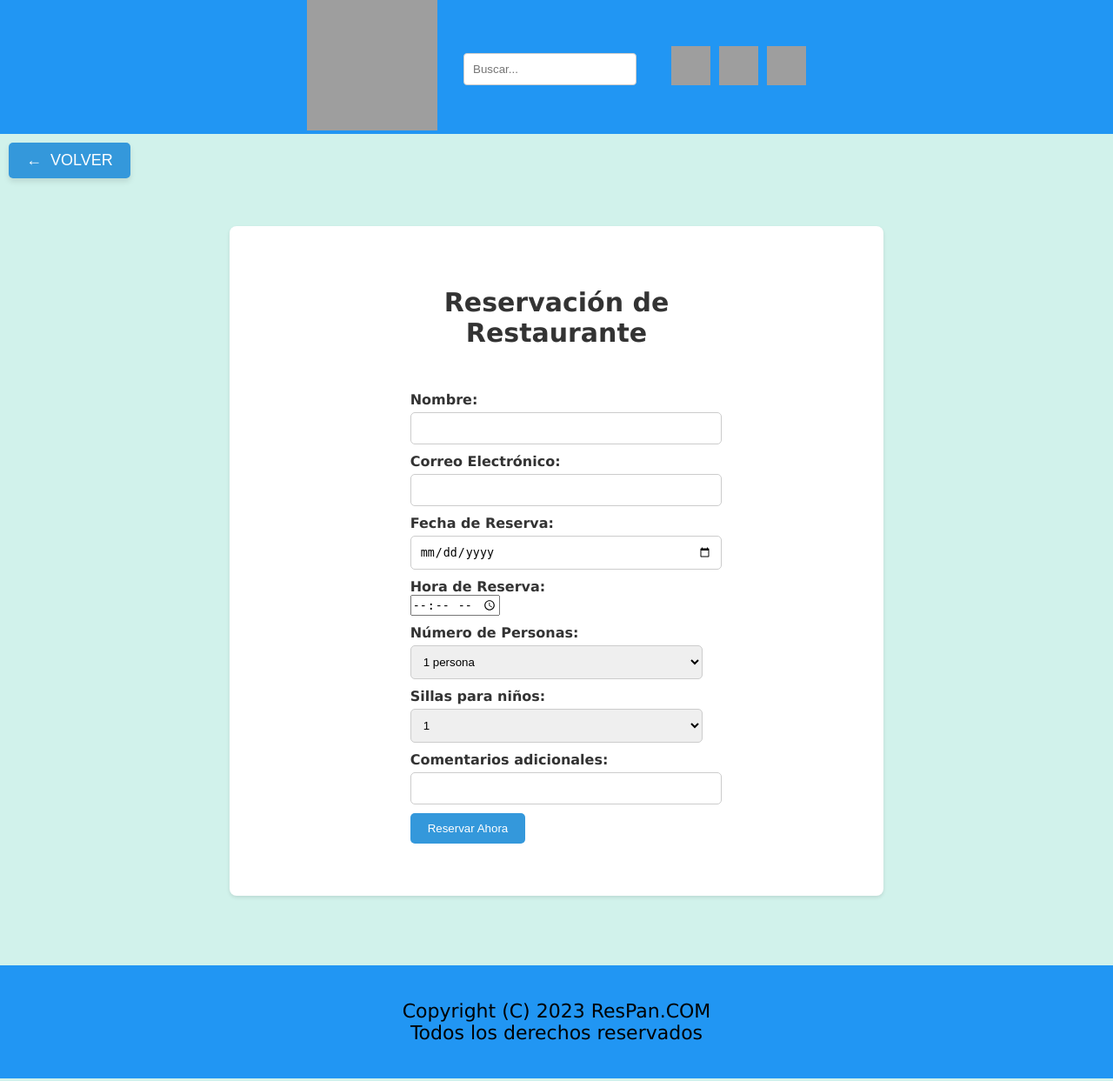
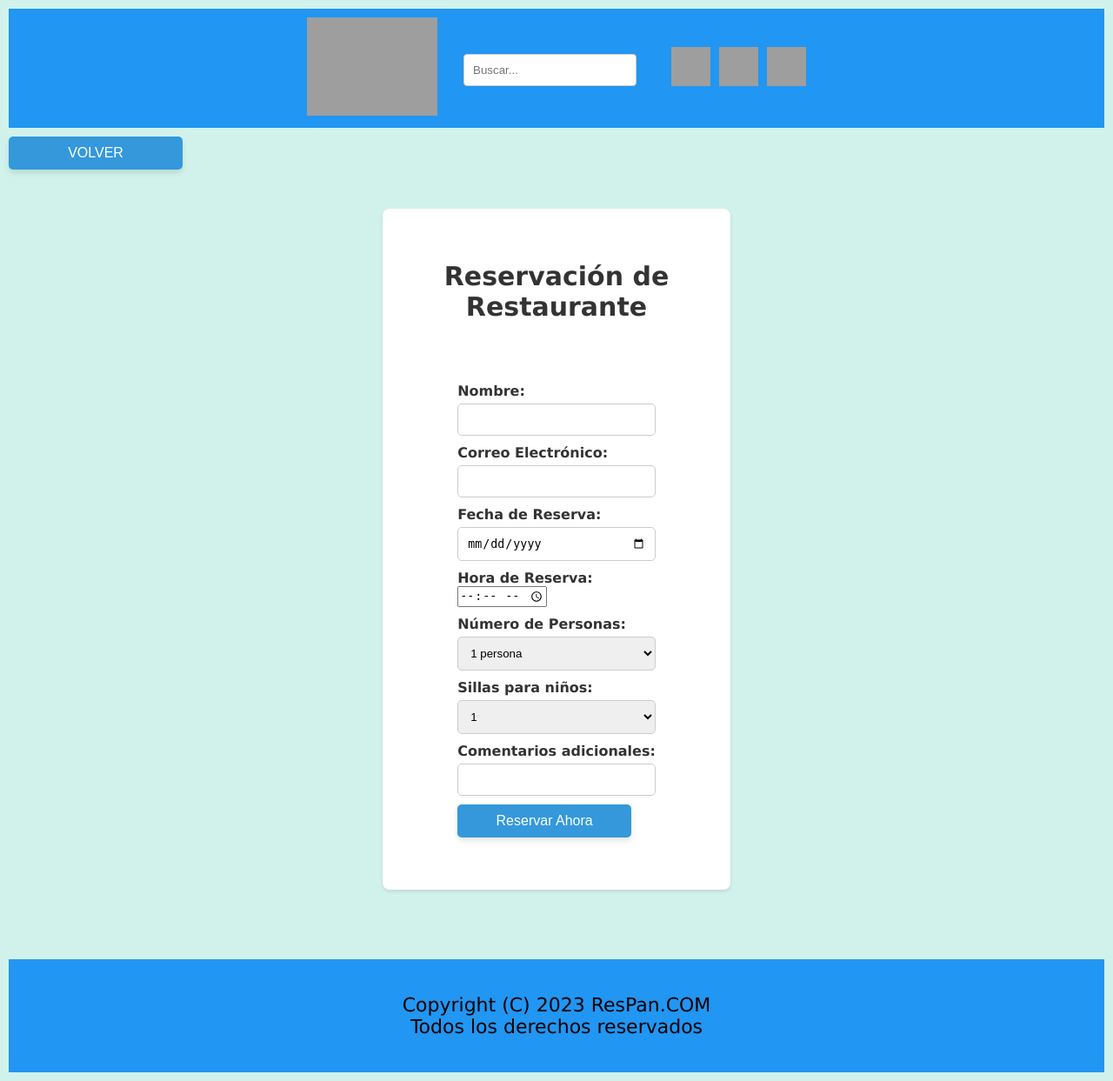
Before and after one commit to Oscar25Obed/Proyecto-Ing.-Web, a PHP site: page /Reserva.html in a window 1280 px wide. Shown: the whole page at 87% size. Run offline with PHP 8.4, Linux system fonts and the light colour scheme; grey boxes are pictures that could not be loaded.

Commit message:
Update style.css
Update del css

```diff
--- a/Codigo-Semestral/style.css
+++ b/Codigo-Semestral/style.css
@@ -1,78 +1,67 @@
-*{
+* {
   margin: 0;
   padding: 0;
+  box-sizing: border-box;
 }
 
-body{
-  background-color:   #D1F2EB;
+body {
+  background-color: #D1F2EB;
   font-family: Tahoma, sans-serif;
+  padding: 10px;
 }
 
-header{
+header {
   display: flex;
   justify-content: center;
-  padding: 0px 10px;
   background-color: #2196F3;
-  align-content: flex-end;
+  align-items: center;
   flex-wrap: wrap;
-  align-items: center;
-
+  padding: 10px;
 }
 
-.logoContainer{
-  width: 150px;
-  height: 150px;
+.logoContainer {
+  width: 100%;
+  max-width: 150px;
+  height: auto;
 }
-.socialContainer{
+
+.socialContainer {
   display: flex;
   align-items: center;
+  justify-content: space-around;
   gap: 10px;
   text-align: right;
-  align-content: center;
-  flex-wrap: wrap;
-  flex-direction: row;
-  justify-content: space-around;
 }
 
 nav {
   background-color: #1d7b57;
 }
 
-h1{
+h1, h2 {
   text-align: center;
-  font-family:Verdana, Geneva, Tahoma, sans-serif;
+  font-family: Verdana, Geneva, Tahoma, sans-serif;
   font-weight: bolder;
-  font-size: 45px;
-  padding-top: 40px;
-  padding-bottom: 10px;
+  padding: 10px 0;
+  font-size: 30px;
 }
 
-h2{
-  text-align: center;
-  font-family:Verdana, Geneva, Tahoma, sans-serif;
-  font-weight: bolder;
-  font-size: 30px;
-  padding-top: 40px;
-  padding-bottom: 10px;
-}
-
-a{
+a {
   font-weight: bold;
   color: #333333;
   text-decoration: none;
 }
 
-table{
+table {
   border-collapse: collapse;
-  margin: auto;
-  margin-top: 50px;
-  margin-bottom: 40px;
+  margin: 50px auto 40px;
+  width: 100%;
+  max-width: 800px;
 }
 
 form {
   max-width: 400px;
-  margin: auto;
-  padding: 30px;;
+  margin: 0 auto;
+  padding: 30px;
 }
 
 label {
@@ -82,7 +71,9 @@ label {
   font-weight: bold;
 }
 
-input[type="text"], input[type="password"]{
+input[type="text"],
+input[type="password"],
+input[type="search"] {
   width: 100%;
   padding: 10px;
   margin-top: 5px;
@@ -104,27 +93,18 @@ input[type="submit"] {
   cursor: pointer;
 }
 
-input[type="search"]{
-  width: 100%;
-  padding: 10px;
-  margin-top: 5px;
-  border: 1px solid #cccccc;
-  border-radius: 4px;
-  display: flex;
-}
-
 input[type="radio"] {
   margin: 3px 10px 0px 5px;
 }
 
-td{
+td {
   text-align: center;
   font-family: 'Calibri', 'Gill Sans', 'Gill Sans MT', 'Trebuchet MS', sans-serif;
   padding: 20px;
   color: black;
 }
 
-footer{
+footer {
   padding: 40px;
   background-color: #2196F3;
   text-align: center;
@@ -220,56 +205,61 @@ footer{
   font-family: Geneva, Tahoma, sans-serif;
 }
 
-.Restaurante img{
+.Restaurante img {
   max-width: 100%;
   padding-bottom: 15px;
 }
 
-.Restaurante h3 a{
+.Restaurante h3 a {
   font-size: 18px;
   margin-bottom: 10px;
 }
 
-.Restaurante h3:hover{
+.Restaurante h3:hover {
   color: #2196F3;
 }
 
-.Restaurante p{
+.Restaurante p {
   margin-bottom: 15px;
   text-align: center;
 }
 
-.botonenlace{
+.botonenlace {
   margin-bottom: 45px;
   margin-top: 25px;
   padding: 10px 20px;
-  background-color:#1d7b57;
+  background-color: #1d7b57;
   color: #ffffff;
   border: none;
   font-size: 18px;
   border-radius: 4px;
   cursor: pointer;
+  width: 100%;
+  max-width: 300px;
+  text-align: center;
 }
 
-.enlaceboton{
+.enlaceboton {
   display: flex;
   justify-content: center;
 }
 
 .NcontenedorR {
   display: flex;
+  flex-wrap: wrap;
   justify-content: center;
   align-items: center;
   margin: 30px;
-  padding-top: 5px;
+  padding: 5px 10px;
   padding-bottom: 40px;
 }
 
 .RestauranteR {
-  width: 60%;
+  width: 100%;
+  max-width: 400px;
   background-color: #FFFFFF;
   padding: 10px;
-  margin: 10px;
+  margin: 10px 0;
   border-radius: 8px;
   box-shadow: 0 2px 4px rgba(0, 0, 0, 0.1);
   text-align: justify;
@@ -345,10 +335,11 @@ th {
 }
 
 .formulario {
-  width: 60%;
+  width: 100%;
+  max-width: 400px;
   background-color: #FFFFFF;
   padding: 10px;
-  margin: 10px;
+  margin: 10px 0;
   border-radius: 8px;
   text-align: justify;
   display: flex;
@@ -359,11 +350,14 @@ th {
 
 .formulario h2 {
   color: #333;
+  text-align: center;
+  margin: 20px 0;
 }
 
 .formulario label {
   display: block;
   margin-top: 10px;
+  font-weight: bold;
 }
 
 .formulario input[type="text"],
@@ -377,7 +371,8 @@ th {
   margin-top: 5px;
 }
 
-.formulario button {
+.formulario button,
+#boton-atras {
   background-color: #3498db;
   color: #fff;
   border: none;
@@ -385,120 +380,39 @@ th {
   padding: 10px 20px;
   cursor: pointer;
   margin-top: 10px;
+  font-size: 16px;
+  box-shadow: 0 4px 6px rgba(0, 0, 0, 0.1);
+  display: block;
+  width: 100%;
+  max-width: 200px;
+  text-align: center;
 }
 
-.formulario button:hover {
-  background-color: #2980b9;
-}
-#boton-atras {
-  background-color: #3498db;
-  color: #fff;
-  padding: 10px 20px;
-  border: none;
-  border-radius: 5px;
-  cursor: pointer;
-  font-size: 18px;
-  box-shadow: 0 4px 6px rgba(0, 0, 0, 0.1);
-  margin: 10px;
-}
-
-#boton-atras::before {
-  content: '\2190'; /* Carácter Unicode para la flecha hacia atrás */
-  margin-right: 10px;
-}
-
+.formulario button:hover,
 #boton-atras:hover {
   background-color: #2980b9;
 }
+
+/* Estilos para elementos responsive */
 @media (max-width: 768px) {
-  .Ncontenedor {
-      flex-wrap: wrap;
+  .Ncontenedor, .Restaurante, .formulario, .RestauranteR {
+    width: 100%;
   }
 
-  .Restaurante {
-      width: 100%;
-      margin: 10px 0;
+  .logo {
+    width: 100%;
+    max-width: 250px;
   }
 
-  .Restaurante img {
-      max-width: 100%;
+  .banner {
+    flex-direction: column;
+    text-align: center;
   }
 
-  .formulario {
-      width: 90%;
+  .iconos {
+    position: relative;
+    bottom: 0;
+    right: 0;
+    margin-top: 20px;
   }
 }
-
-.custom-select {
-  position: relative;
-  display: inline-block;
-}
-
-.custom-select img {
-  width: 24px;
-  height: 24px;
-  cursor: pointer;
-}
-
-.select-options {
-  position: absolute;
-  display: none;
-  background-color: #fff;
-  list-style: none;
-  padding: 0;
-  margin: 0;
-  border: 1px solid #ccc;
-  border-top: none;
-}
-
-.select-options li {
-  padding: 10px;
-  cursor: pointer;
-  transition: background-color 0.2s;
-}
-
-.select-options li:hover {
-  background-color: #f0f0f0;
-}
-
-/* Show the options when the image is clicked */
-.custom-select.active .select-options {
-  display: block;
-}
-.usuario{
-  border-radius: 50%;
-  display: flex;
-  justify-content: center;
-}
-
-.container {
-  width: 500px;
-  margin: 0 auto;
-  padding: 20px;
-  background-color: #fff;
-  border-radius: 5px;
-}
-
-.form-group {
-  margin-bottom: 20px;
-}
-
-.form-control {
-  width: 100%;
-  padding: 10px;
-  border-radius: 3px;
-}
-
-.btn {
-  width: 100%;
-  background-color: #3498db;
-  color: #fff;
-  font-size: 16px;
-  font-weight: bold;
-  cursor: pointer;
-  border-radius: 3px;
-}
-
-.btn:hover {
-  background-color: #2980b9;
-}
```
Also changed, not shown: other parts of Codigo-Semestral/style.css (+32 -29 lines).
